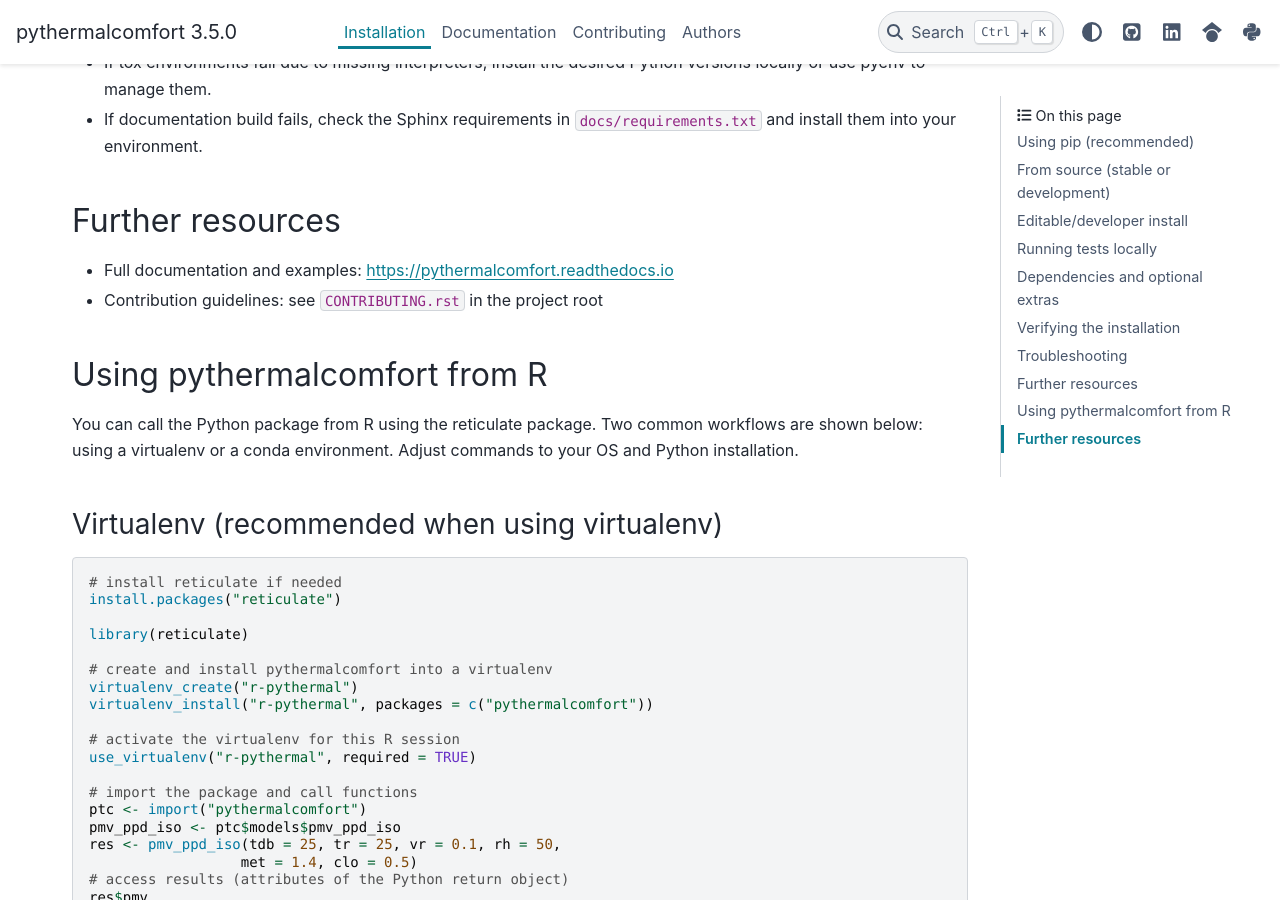
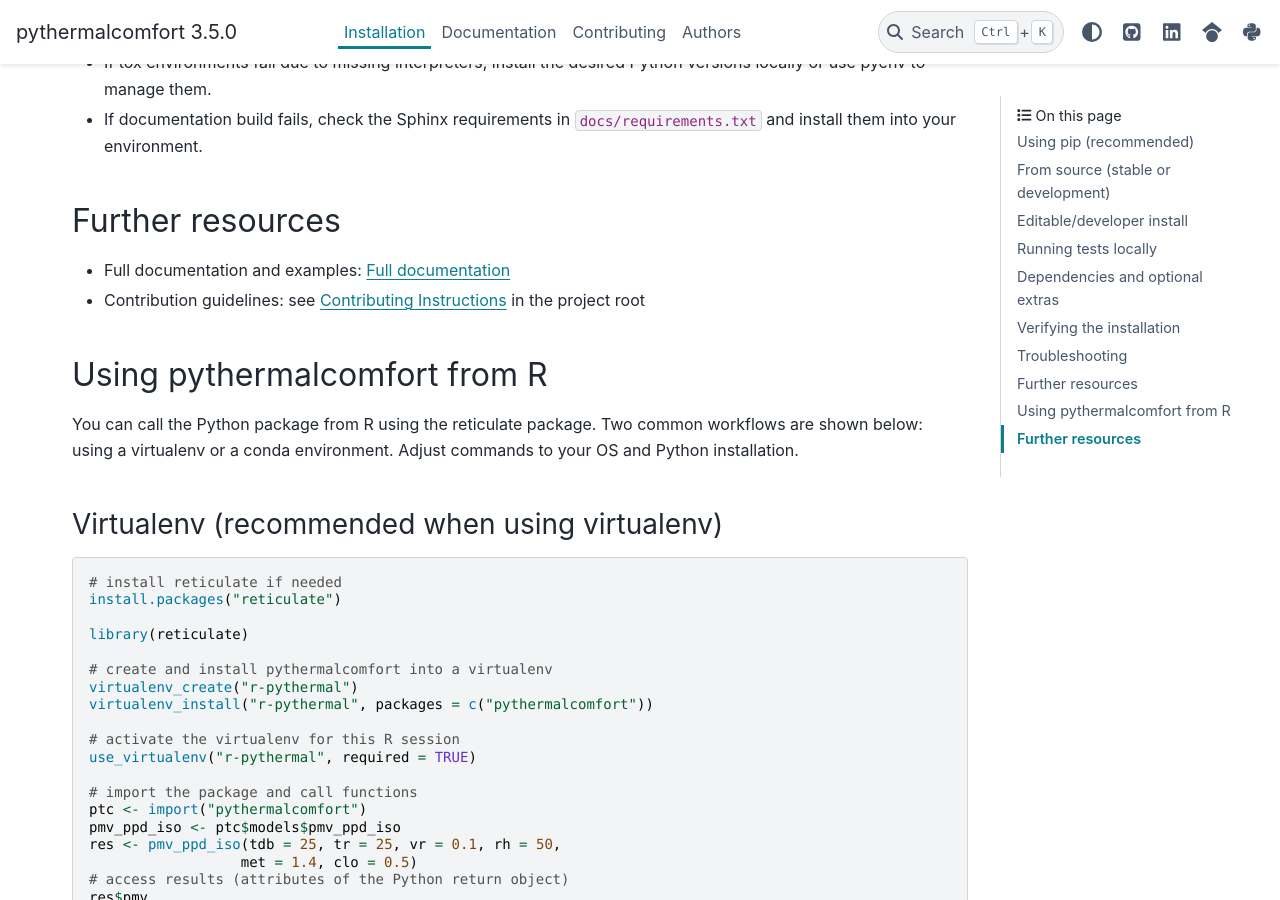
Before and after one commit to CenterForTheBuiltEnvironment/pythermalcomfort, a Sphinx documentation site: the page built from docs/installation.rst, in a window 1280 px wide and 900 px high, scrolled down 2529 px. Built offline with Sphinx 7.4.7 and the PyData theme 0.15.4, drawn with Linux system fonts in a browser that asks for light colours; some of the changed text lies outside the part shown.

Commit message:
docs(contributing): Improve documentation links for clarity
Update links in CONTRIBUTING.rst and installation.rst to enhance
clarity and provide direct access to full documentation and
contribution guidelines.

```diff
--- a/CONTRIBUTING.rst
+++ b/CONTRIBUTING.rst
@@ -178,7 +178,7 @@
 * Ask questions in PR comments for implementation guidance.
 * See the CONTRIBUTING.rst file for development and testing guidelines.
 * For API reference and examples, consult the online docs:
-  https://pythermalcomfort.readthedocs.io/en/latest/
+  `Full documentation <https://pythermalcomfort.readthedocs.io/en/latest>`_
 
 Tips
 ----
--- a/docs/installation.rst
+++ b/docs/installation.rst
@@ -124,8 +124,8 @@
 Further resources
 =================
 
-* Full documentation and examples: https://pythermalcomfort.readthedocs.io
-* Contribution guidelines: see ``CONTRIBUTING.rst`` in the project root
+* Full documentation and examples: `Full documentation <https://pythermalcomfort.readthedocs.io/en/latest>`_
+* Contribution guidelines: see `Contributing Instructions <https://pythermalcomfort.readthedocs.io/en/latest/contributing.html>`_ in the project root
 
 .. _using-from-r:
 
@@ -216,5 +216,5 @@
 Further resources
 =================
 
-* Full documentation and examples: https://pythermalcomfort.readthedocs.io
+* Full documentation and examples: `Full documentation <https://pythermalcomfort.readthedocs.io/en/latest>`_
 * reticulate documentation: https://rstudio.github.io/reticulate/
```
